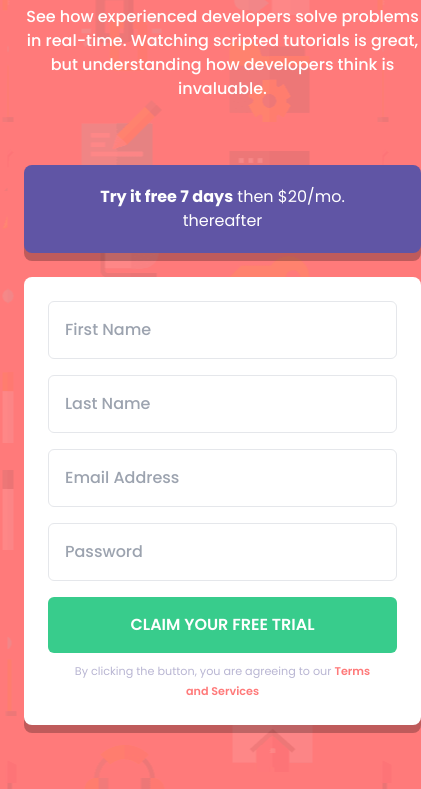
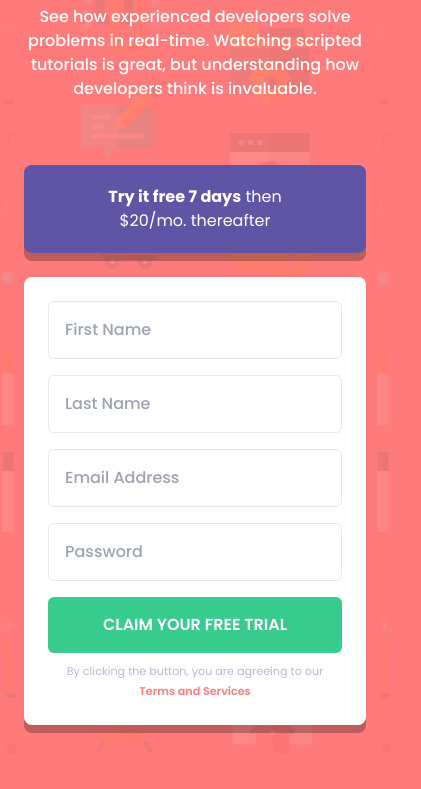
Before and after one commit to ferdinandoaspro/intro-sign-up, a website: page index.html in a window 390 px wide. Shown: the part 187-976 px from the top of the page, 421 px wide, since content can reach past the window. After the commit the page ends 940 px from the top, so only its background shows below. Drawn offline with Linux system fonts and the light colour scheme.

Commit message:
fixed layout issue

```diff
--- a/index.html
+++ b/index.html
@@ -10,7 +10,8 @@
   <link href="https://fonts.googleapis.com/css2?family=Poppins:wght@400;500;600;700&display=swap" rel="stylesheet">
   <title>Frontend Mentor | Intro component with sign up form</title>
 </head>
-<body class="min-h-screen max-w-screen bg-mobile bg-center grid place-items-center bg-repeat bg-red font-poppins md:bg-desktop">
+<body class="min-h-screen max-w-screen bg-mobile bg-center bg-repeat bg-red font-poppins
+md:bg-desktop md:grid md:place-items-center">
   <main class=" flex flex-col justify-center align-center text-white gap-y-16 mt-24 mb-16 mx-6
   md:flex-row md:w-[80vw] md:h-[100%] md:mt-0 md:mb-0 md:mx-0 md:space-x-10">
     <div class="text-center flex flex-col gap-y-6 md:gap-y-8 md:justify-center md:align-center md:flex-1 md:text-start">
```
Also changed, not shown: dist/output.css.
